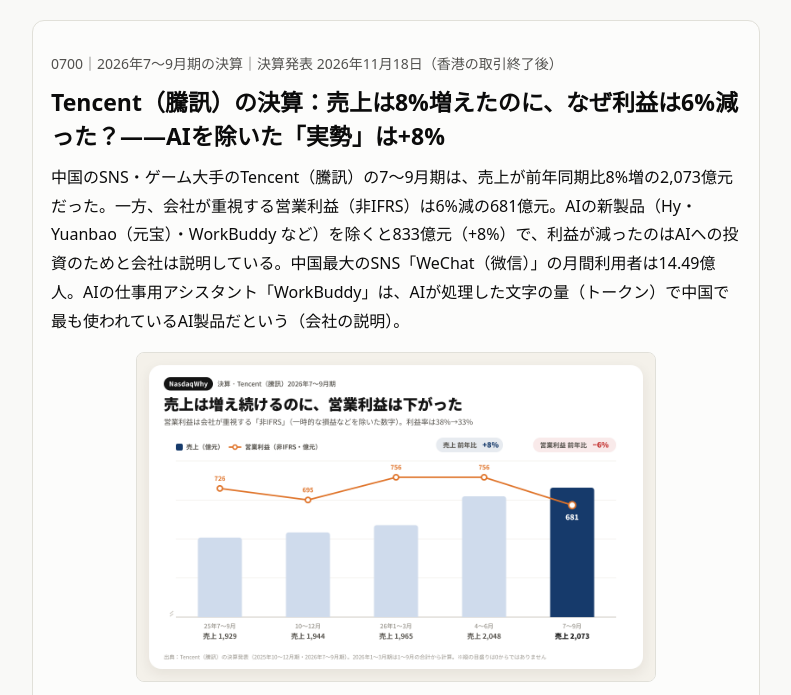
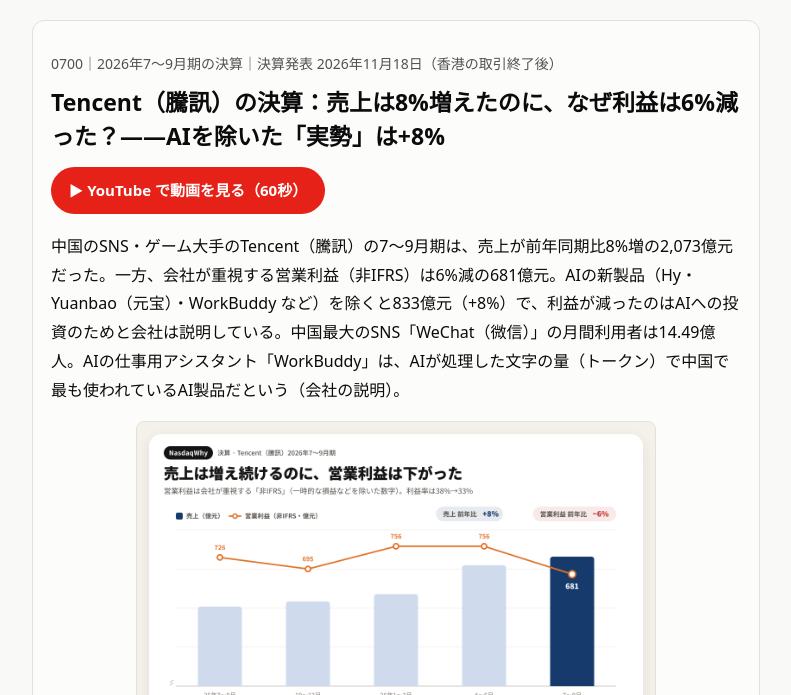
Before and after one commit to NasdaqWhy/nasdaqwhy.github.io, a plain HTML site: page earnings/0700-2026Q3/index.html in a window 1280 px wide. Shown: the part 67-762 px from the top of the page, without its empty margins (244-1035 px from the left). Drawn offline with Linux system fonts and the light colour scheme.

Commit message:
Tencent（騰訊）の決算ページに動画を追加

```diff
--- a/earnings/0700-2026Q3/index.html
+++ b/earnings/0700-2026Q3/index.html
@@ -24,7 +24,7 @@
 
 <article>
 <p class="lead">0700｜2026年7〜9月期の決算｜決算発表 2026年11月18日（香港の取引終了後）</p>
-<h1>Tencent（騰訊）の決算：売上は8%増えたのに、なぜ利益は6%減った？――AIを除いた「実勢」は+8%</h1>
+<h1>Tencent（騰訊）の決算：売上は8%増えたのに、なぜ利益は6%減った？――AIを除いた「実勢」は+8%</h1><!--video--><p style="margin:14px 0 18px"><a href="https://www.youtube.com/shorts/r7Y5UKq0KAE" target="_blank" rel="noopener" style="display:inline-block;padding:10px 18px;border-radius:999px;background:#e62117;color:#fff;font-weight:700;text-decoration:none;font-size:15px">▶ YouTube で動画を見る（60秒）</a></p><!--/video-->
 <p>中国のSNS・ゲーム大手のTencent（騰訊）の7〜9月期は、売上が前年同期比8%増の2,073億元だった。一方、会社が重視する営業利益（非IFRS）は6%減の681億元。AIの新製品（Hy・Yuanbao（元宝）・WorkBuddy など）を除くと833億元（+8%）で、利益が減ったのはAIへの投資のためと会社は説明している。中国最大のSNS「WeChat（微信）」の月間利用者は14.49億人。AIの仕事用アシスタント「WorkBuddy」は、AIが処理した文字の量（トークン）で中国で最も使われているAI製品だという（会社の説明）。</p>
 <img src="画像01_売上と営業利益の推移.png" alt="売上と営業利益の推移"><p>売上は四半期ごとに増え続けたが、営業利益（非IFRS）は7〜9月期に681億元へ下がった。利益率は38%から33%に下がり、この1年で最も低い。</p>
 <h2>主な数字（2026年7〜9月期）</h2>
```
